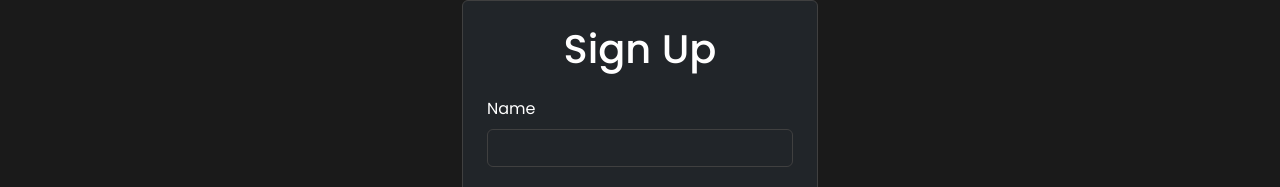
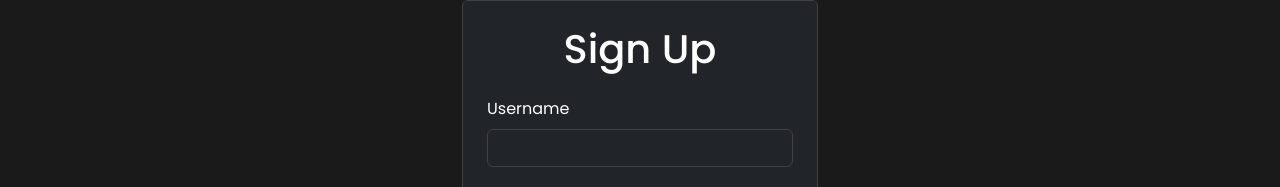
Before and after one commit to jozhkee/WEB_Programming, a Next.js app: page /signup in a window 1280 px wide. Shown: the part 120-307 px from the top of the page. Built offline with nearby package versions, Linux system fonts and the light colour scheme.

Commit message:
fixed some issues with log in and signup

```diff
--- a/components/Header.js
+++ b/components/Header.js
@@ -1,7 +1,6 @@
 import { useState, useEffect } from "react";
 import { useRouter } from "next/router";
 import Link from "next/link";
-import Image from "next/image";
 
 export default function Header() {
   const [isLoggedIn, setIsLoggedIn] = useState(false);
@@ -58,7 +57,7 @@ export default function Header() {
                 data-bs-toggle="dropdown"
                 aria-expanded="false"
               >
-                <span className="fw-bold">{username || userEmail}</span>
+                <span className="fw-bold">{username || username}</span>
               </button>
               <ul
                 className="dropdown-menu dropdown-menu-end"
--- a/pages/login.js
+++ b/pages/login.js
@@ -41,6 +41,7 @@ export default function Login() {
 
         localStorage.setItem("authToken", data.token);
         localStorage.setItem("userEmail", email);
+        localStorage.setItem("username", data.user.username);
 
         router.push("/");
       } else {
--- a/pages/signup.js
+++ b/pages/signup.js
@@ -5,7 +5,7 @@ import Header from "../components/Header";
 import Footer from "../components/Footer";
 
 export default function Signup() {
-  const [name, setName] = useState("");
+  const [username, setUsername] = useState("");
   const [email, setEmail] = useState("");
   const [password, setPassword] = useState("");
   const [confirmPassword, setConfirmPassword] = useState("");
@@ -45,13 +45,17 @@ export default function Signup() {
         headers: {
           "Content-Type": "application/json",
         },
-        body: JSON.stringify({ name, email, password }),
+        body: JSON.stringify({ username, email, password }),
       });
 
       const data = await response.json();
 
       if (response.ok) {
-        router.push("/login?registered=true");
+        localStorage.setItem("authToken", data.token);
+        localStorage.setItem("userEmail", email);
+        localStorage.setItem("username", data.user.username || username);
+
+        router.push("/");
       } else {
         setError(data.message || "Signup failed. Please try again.");
       }
@@ -75,15 +79,15 @@ export default function Signup() {
 
                 <form onSubmit={handleSubmit}>
                   <div className="mb-3">
-                    <label htmlFor="name" className="form-label">
-                      Name
+                    <label htmlFor="username" className="form-label">
+                      Username
                     </label>
                     <input
                       type="text"
-                      id="name"
+                      id="username"
                       className="form-control bg-dark text-white"
-                      value={name}
-                      onChange={(e) => setName(e.target.value)}
+                      value={username}
+                      onChange={(e) => setUsername(e.target.value)}
                       required
                     />
                   </div>
```
